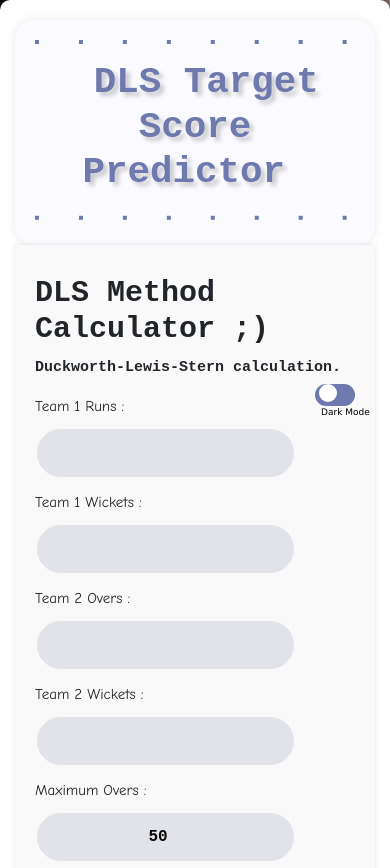
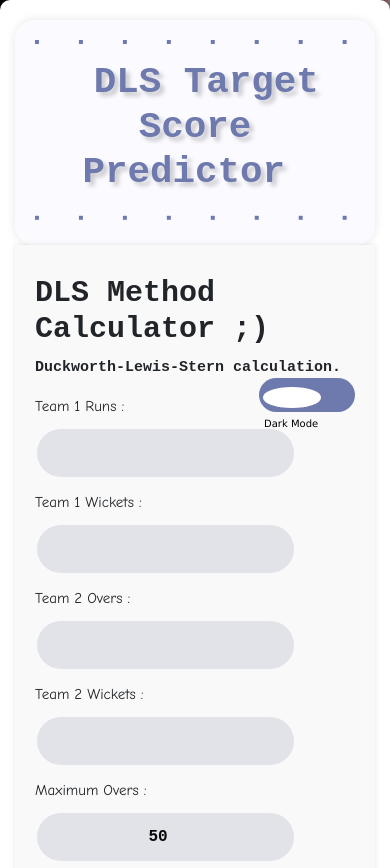
Before and after one commit to kartkp/DLS-Method, a plain HTML site: page index.html in a window 390 px wide. Shown: the top 868 px of the page. Drawn offline with nearby package versions, Linux system fonts and the light colour scheme; some packages are replaced by stand-ins of ours; a script that the page names is missing.

Commit message:
Update style.css

```diff
--- a/style.css
+++ b/style.css
@@ -683,7 +683,7 @@ footer.dark-mode,
         }
     }
 
-    @media (max-width: 400px) {
+/*     @media (max-width: 400px) {
         .switch {
           width: 40px;
           height: 22px;
@@ -698,7 +698,37 @@ footer.dark-mode,
           font-size: 0.6em;
           padding: 3px 6px;
         }
-      }
+      } */
+
+@media (max-width: 768px) {
+  .switch {
+    width: 20%;
+  }
+
+  .slider:before {
+    height: 70%;
+    width: 70%;
+  }
+
+  input:checked + .slider:before {
+    transform: translateX(50%);
+  }
+}
+
+@media (max-width: 480px) {
+  .switch {
+    width: 30%;
+  }
+
+  .slider:before {
+    height: 60%;
+    width: 60%;
+  }
+
+  input:checked + .slider:before {
+    transform: translateX(60%);
+  }
+}
 
       .loader {
         position: fixed;
```
